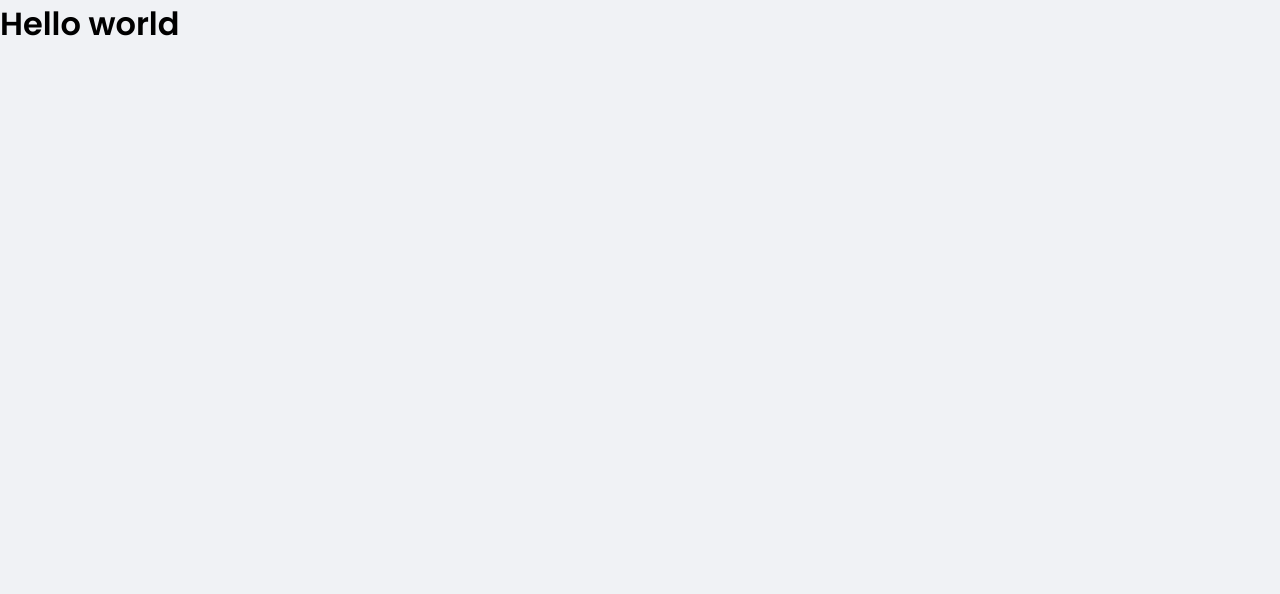
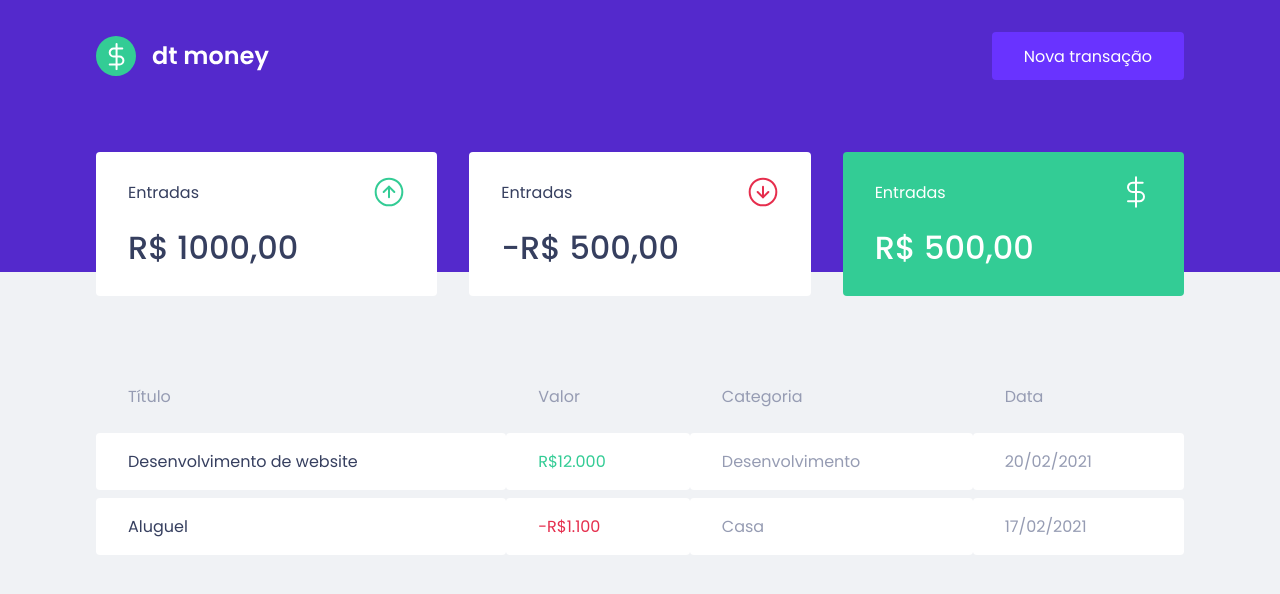
Before and after one commit to tiagopierredev/dtmoney, a React (Create React App) app: page / in a window 1280 px wide. Shown: the top 594 px of the page. Built offline with nearby package versions, Linux system fonts and the light colour scheme.

Commit message:
Componentization

```diff
--- a/src/App.tsx
+++ b/src/App.tsx
@@ -1,10 +1,13 @@
+import { Dashboard } from "./components/Dashboard";
+import { Header } from "./components/Header";
 import { GlobalStyle } from "./styles/global";
 
 export function App() {
   return (
-    <div className="App">
-      <h1>Hello world</h1>
+    <>
+      <Header />
+      <Dashboard />
       <GlobalStyle />
-    </div>
+    </>
   );
 }
--- /dev/null
+++ b/src/components/Dashboard/index.tsx
@@ -0,0 +1,12 @@
+import { Sumary } from "../Sumary";
+import { TransactionTable } from "../TransactionsTable";
+import { Container } from "./styles";
+
+export function Dashboard() {
+  return (
+    <Container>
+      <Sumary />
+      <TransactionTable />
+    </Container>
+  );
+}
--- /dev/null
+++ b/src/components/Dashboard/styles.ts
@@ -0,0 +1,7 @@
+import styled from "styled-components";
+
+export const Container = styled.main`
+  max-width: 1120px;
+  margin: 0 auto;
+  padding: 2.5rem 1rem;
+`;
--- /dev/null
+++ b/src/components/Header/index.tsx
@@ -0,0 +1,13 @@
+import logoImg from "../../assets/logo.svg";
+import { Container, Content } from "./styles";
+
+export function Header() {
+  return (
+    <Container>
+      <Content>
+        <img src={logoImg} alt="dt money" />
+        <button type="button">Nova transação</button>
+      </Content>
+    </Container>
+  );
+}
--- /dev/null
+++ b/src/components/Header/styles.ts
@@ -0,0 +1,30 @@
+import styled from "styled-components";
+
+export const Container = styled.header`
+  background: var(--blue);
+`;
+
+export const Content = styled.div`
+  max-width: 1120px;
+  margin: 0 auto;
+
+  padding: 2rem 1rem 12rem;
+  display: flex;
+  align-items: center;
+  justify-content: space-between;
+
+  button {
+    font-size: 1rem;
+    color: #fff;
+    background: var(--blue-light);
+    border: 0;
+    padding: 0 2rem;
+    border-radius: 0.25rem;
+    height: 3rem;
+    transition: filter 0.2s;
+
+    &:hover {
+      filter: brightness(0.9);
+    }
+  }
+`;
--- /dev/null
+++ b/src/components/Sumary/index.tsx
@@ -0,0 +1,35 @@
+import { Container } from "./styles";
+import incomeImg from "../../assets/income.svg";
+import outcomeImg from "../../assets/outcome.svg";
+import totalImg from "../../assets/total.svg";
+
+export function Sumary() {
+  return (
+    <Container>
+      <div>
+        <header>
+          <p>Entradas</p>
+          <img src={incomeImg} alt="Entradas" />
+        </header>
+
+        <strong>R$ 1000,00</strong>
+      </div>
+      <div>
+        <header>
+          <p>Entradas</p>
+          <img src={outcomeImg} alt="Saídas" />
+        </header>
+
+        <strong>-R$ 500,00</strong>
+      </div>
+      <div className="highlight-background">
+        <header>
+          <p>Entradas</p>
+          <img src={totalImg} alt="Total" />
+        </header>
+
+        <strong>R$ 500,00</strong>
+      </div>
+    </Container>
+  );
+}
--- /dev/null
+++ b/src/components/Sumary/styles.ts
@@ -0,0 +1,33 @@
+import styled from "styled-components";
+
+export const Container = styled.div`
+  display: grid;
+  grid-template-columns: repeat(3, 1fr);
+  gap: 2rem;
+  margin-top: -10rem;
+
+  div {
+    background: var(--shape);
+    padding: 1.5rem 2rem;
+    border-radius: 0.25rem;
+    color: var(--text-title);
+
+    header {
+      display: flex;
+      align-items: center;
+      justify-content: space-between;
+    }
+    strong {
+      display: block;
+      margin-top: 1rem;
+      font-size: 2rem;
+      font-weight: 500;
+      line-height: 3rem;
+    }
+
+    &.highlight-background {
+      background: var(--green);
+      color: #fff;
+    }
+  }
+`;
--- /dev/null
+++ b/src/components/TransactionsTable/index.tsx
@@ -0,0 +1,33 @@
+import { Container } from "./styles";
+
+export function TransactionTable() {
+  return (
+    <Container>
+      <table>
+        <thead>
+          <tr>
+            <th>Título</th>
+            <th>Valor</th>
+            <th>Categoria</th>
+            <th>Data</th>
+          </tr>
+        </thead>
+
+        <tbody>
+          <tr>
+            <td>Desenvolvimento de website</td>
+            <td className="deposit">R$12.000</td>
+            <td>Desenvolvimento</td>
+            <td>20/02/2021</td>
+          </tr>
+          <tr>
+            <td>Aluguel</td>
+            <td className="withdraw">-R$1.100</td>
+            <td>Casa</td>
+            <td>17/02/2021</td>
+          </tr>
+        </tbody>
+      </table>
+    </Container>
+  );
+}
--- /dev/null
+++ b/src/components/TransactionsTable/styles.ts
@@ -0,0 +1,34 @@
+import styled from "styled-components";
+
+export const Container = styled.div`
+  margin-top: 4rem;
+
+  table {
+    width: 100%;
+    border-spacing: 0 0.5rem;
+    th {
+      color: var(--text-body);
+      font-weight: 400;
+      padding: 1rem 2rem;
+      text-align: left;
+    }
+
+    td {
+      padding: 1rem 2rem;
+      border: 0;
+      background: var(--shape);
+      color: var(--text-body);
+      border-radius: 0.25rem;
+
+      &:first-child {
+        color: var(--text-title);
+      }
+      &.deposit {
+        color: var(--green);
+      }
+      &.withdraw {
+        color: var(--red);
+      }
+    }
+  }
+`;
--- a/src/styles/global.ts
+++ b/src/styles/global.ts
@@ -5,6 +5,7 @@
 :root{
 
     --red: #e52e4d;
+    --green: #33cc95;
     --blue: #5429cc;
 
     --blue-light: #6933ff;
```
